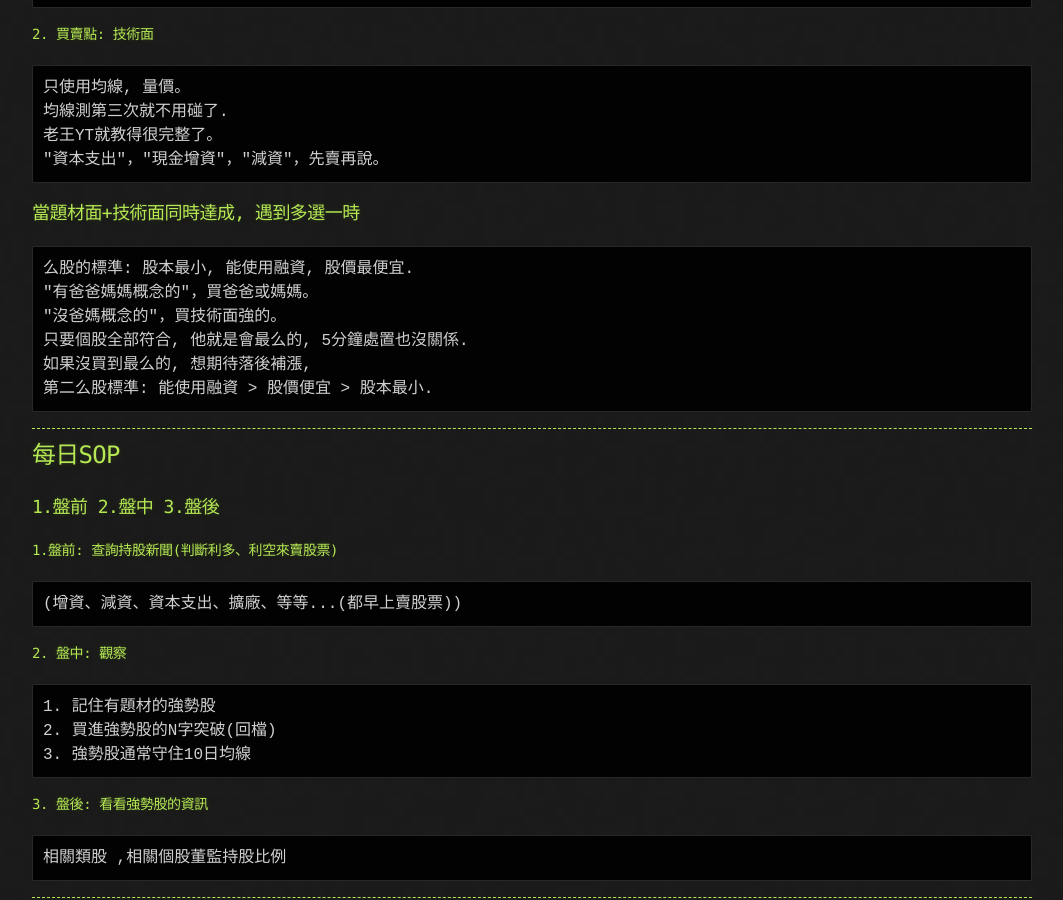
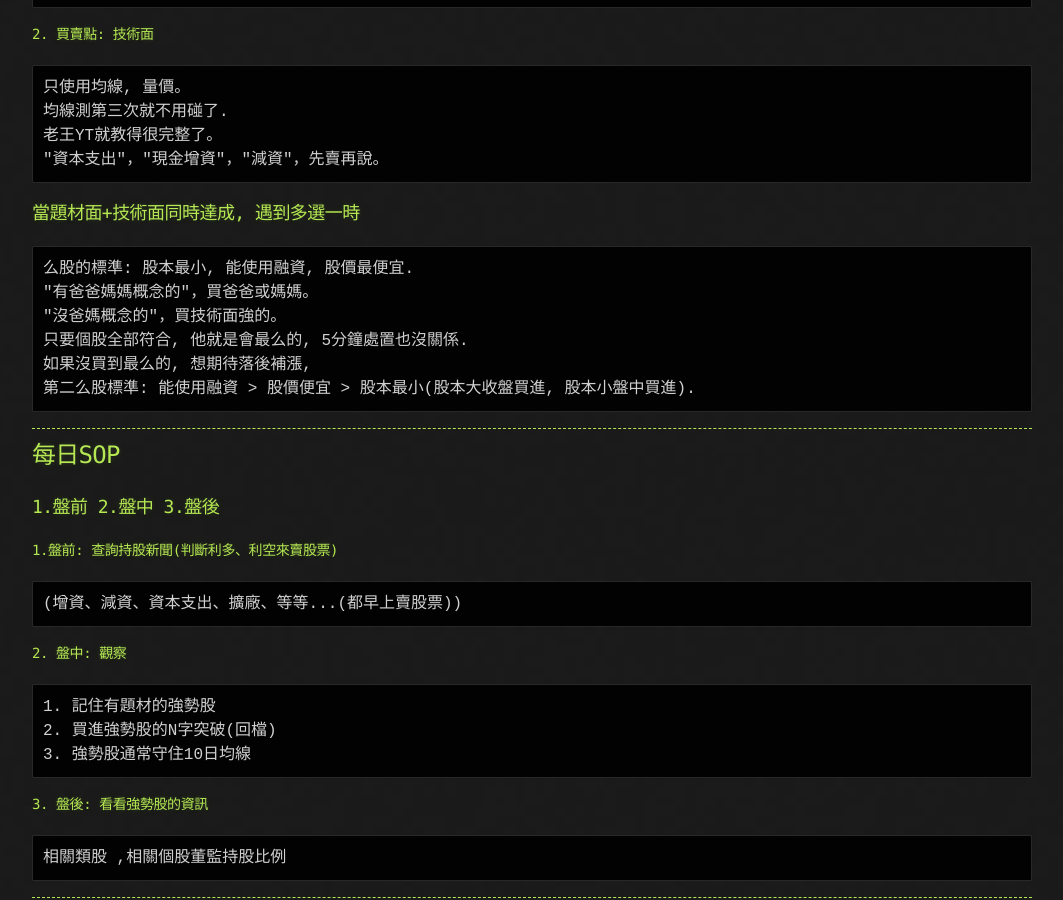
Before and after one commit to lepg5487/Stock_God, a Jekyll site: the page built from experience.md, in a window 1280 px wide and 900 px high, scrolled down 9121 px. Shown: the whole window, without its empty margins (108-1171 px from the left). Built offline with Jekyll 4.4.1, drawn with Linux system fonts in a browser that asks for light colours; our own code applies the rules of GitHub Pages for plain Markdown files.

Commit message:
Update experience.md

````diff
--- a/experience.md
+++ b/experience.md
@@ -395,7 +395,7 @@ IC設計 -> 晶圓代工 ->  IC封測 -> 電腦
 "沒爸媽概念的"，買技術面強的。
 只要個股全部符合, 他就是會最么的, 5分鐘處置也沒關係.
 如果沒買到最么的, 想期待落後補漲,
-第二么股標準: 能使用融資 > 股價便宜 > 股本最小.
+第二么股標準: 能使用融資 > 股價便宜 > 股本最小(股本大收盤買進, 股本小盤中買進).
 ```
 
 ---
````
